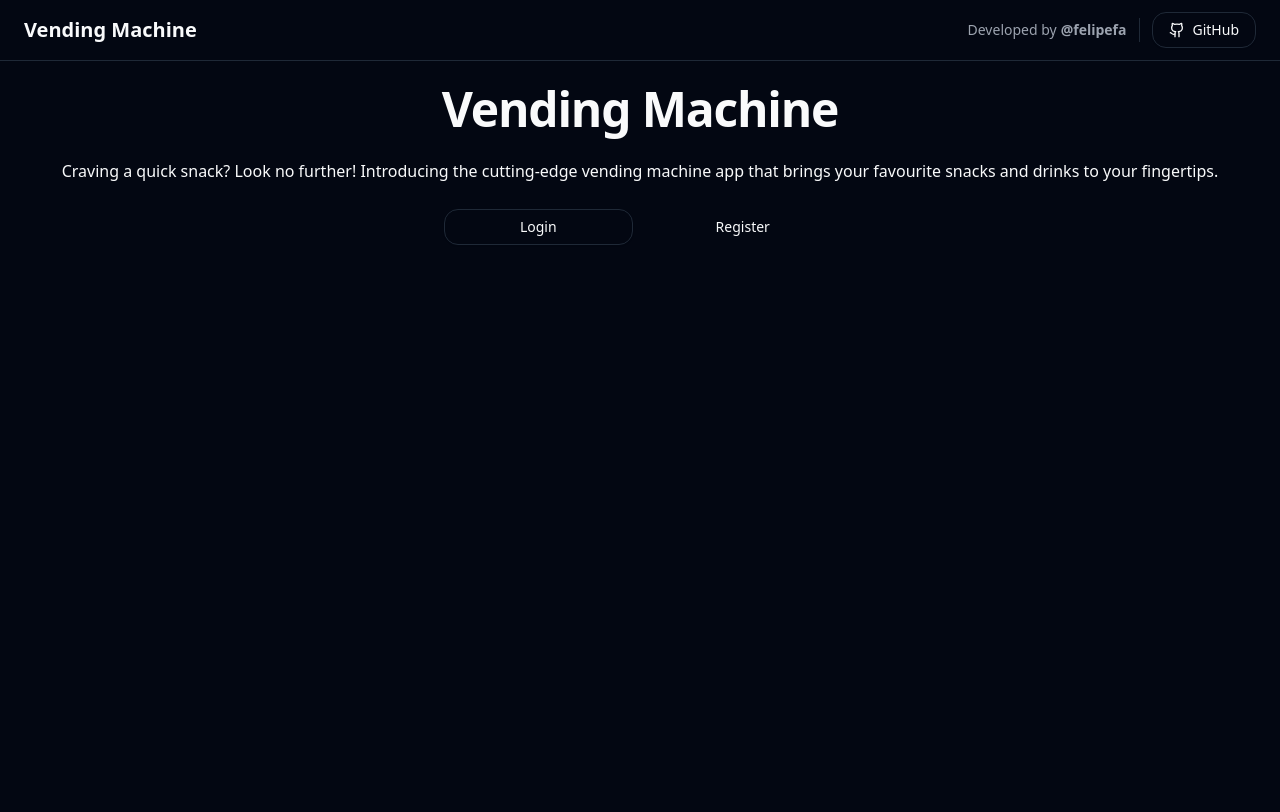
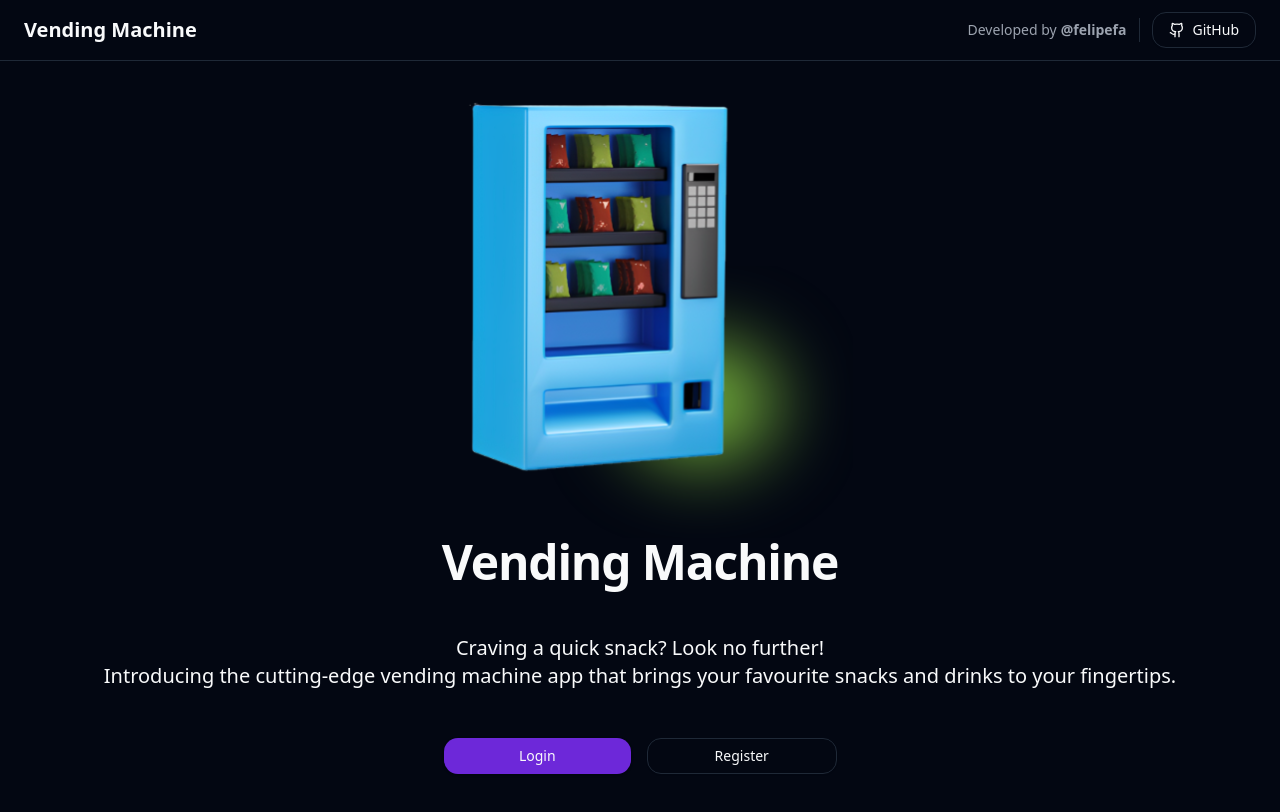
Before and after one commit to felipefa/vending-machine-web, a React (Vite) app: page / in a window 1280 px wide. Shown: the top 812 px of the page. Built offline with nearby package versions, Linux system fonts and the light colour scheme.

Commit message:
feat: update initial design

```diff
--- a/src/components/shared/authDialog/authDialog.tsx
+++ b/src/components/shared/authDialog/authDialog.tsx
@@ -1,5 +1,6 @@
 import * as React from 'react';
 
+import vendingMachineSvg from '@/assets/vending-machine.svg';
 import { Button } from '@/components/ui/button';
 import { Dialog, DialogContent, DialogTrigger } from '@/components/ui/dialog';
 
@@ -31,30 +32,33 @@ export function AuthDialog() {
   return (
     <Dialog open={showForm} onOpenChange={onFormOpenChange}>
       <DialogTrigger asChild>
-        <div className="flex flex-col flex-1 py-6">
-          <div className="flex flex-col flex-1 items-center justify-center">
-            <h1 className="scroll-m-20 text-4xl font-extrabold tracking-tight lg:text-5xl">
-              Vending Machine
-            </h1>
-            <p className="leading-7 [&:not(:first-child)]:mt-6">
-              Craving a quick snack? Look no further! Introducing the
-              cutting-edge vending machine app that brings your favourite snacks
-              and drinks to your fingertips.
+        <div className="flex flex-col flex-1 text-center justify-center py-6">
+          <div className="flex items-center justify-center min-w-full">
+            <img className="sm:max-w-[425px]" src={vendingMachineSvg} />
+          </div>
+          <h1 className="scroll-m-20 text-4xl font-extrabold tracking-tight lg:text-5xl">
+            Vending Machine
+          </h1>
+          <div className="flex flex-col py-6 justify-center min-w-full [&:not(:first-child)]:mt-6 md:max-w-lg">
+            <p className="text-xl">Craving a quick snack? Look no further!</p>
+            <p className="text-xl">
+              Introducing the cutting-edge vending machine app that brings your
+              favourite snacks and drinks to your fingertips.
             </p>
           </div>
-          <div className="flex flex-1 items-center justify-center py-2">
+          <div className="flex items-center justify-center py-2">
             <div className="flex flex-1 gap-4 p-4 sm:max-w-[425px] items-center justify-center">
               <Button
                 className="flex flex-1"
                 onClick={onLoginClick}
-                variant="outline"
+                variant="default"
               >
                 Login
               </Button>
               <Button
                 className="flex flex-1"
                 onClick={onRegisterClick}
-                variant="ghost"
+                variant="outline"
               >
                 Register
               </Button>
--- /dev/null
+++ b/src/declarations.d.ts
@@ -0,0 +1,4 @@
+declare module '*.svg' {
+  const content: string;
+  export default content;
+}
```
Also changed, not shown: src/assets/vending-machine.svg (added).
